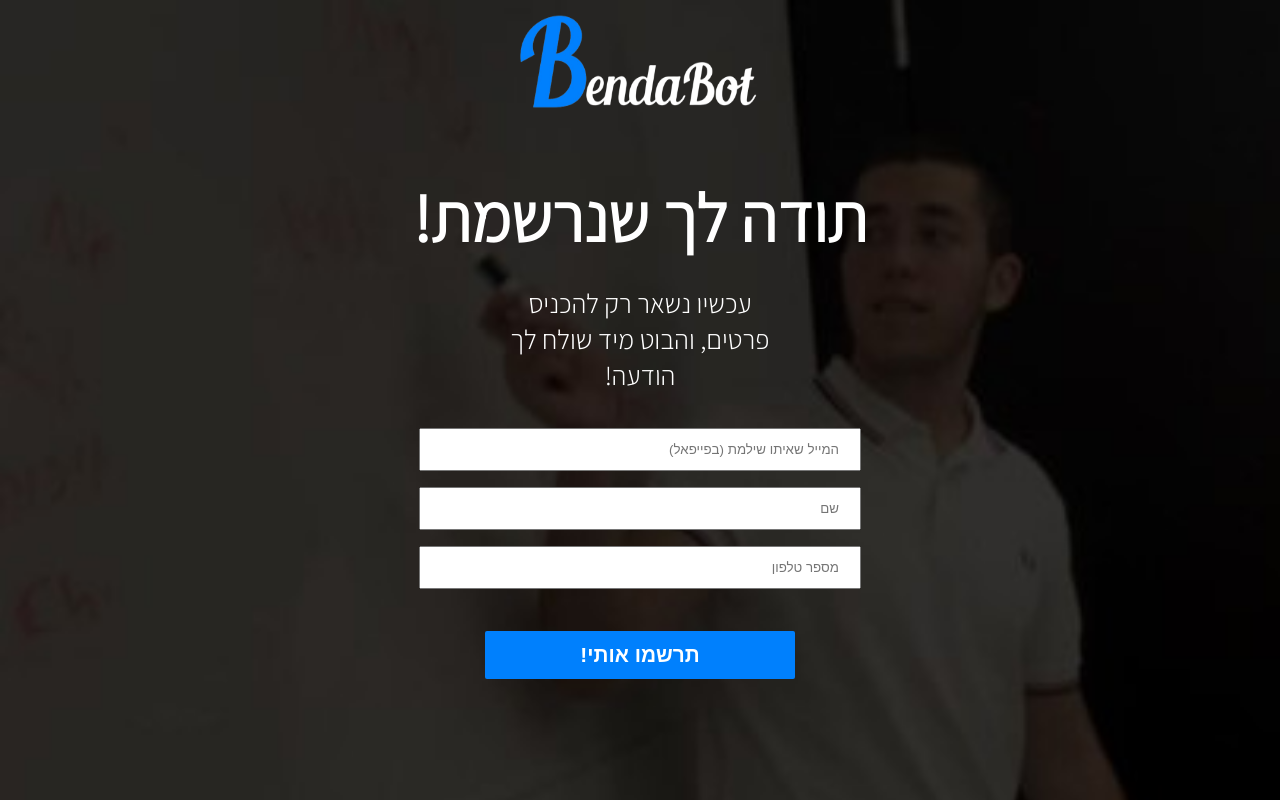
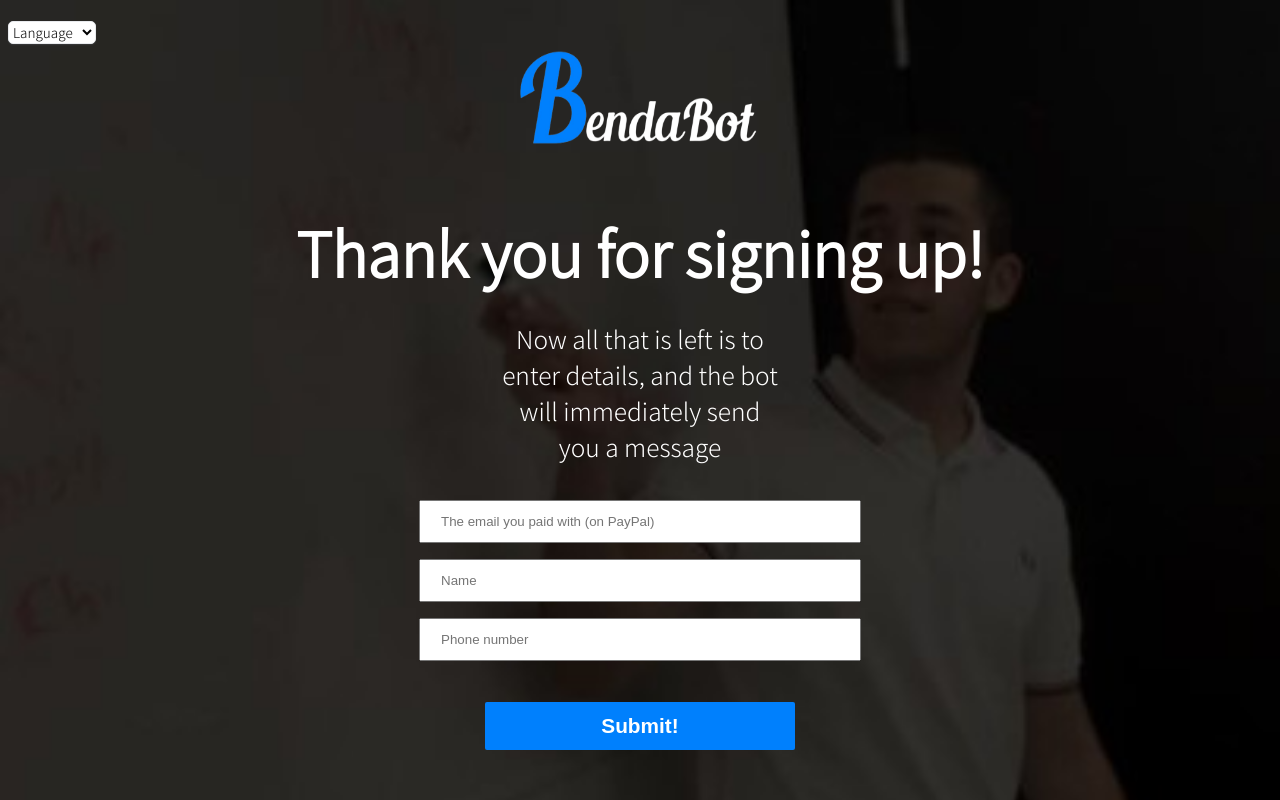
Before and after one commit to eranpenso/addusers.github.io, a PHP site: page / in a window 1280 px wide. Run offline with PHP 8.4, Linux system fonts and the light colour scheme.

Commit message:
added multi language

```diff
--- a/index.html
+++ b/index.html
@@ -6,17 +6,22 @@
     <link rel="stylesheet" href="styles.css">
     <link rel="icon" href="./assets/bendabotlogo.jpeg">
 
-<body class="bg" dir="rtl">
+<body class="bg">
+    <select name="language" onchange="selectionChanged()" id="language" class="langSelect">
+        <option value="" selected disabled hidden>Language</option>
+        <option value="heb">עברית</option>
+        <option value="en">English</option>
+      </select>
     <div class="contextDiv">
         <img src="./assets/bendaLogo-removebg.png">
-        <h1>תודה לך שנרשמת!</h1>
-        <p>עכשיו נשאר רק להכניס פרטים,
+        <h1 id="title">תודה לך שנרשמת!</h1>
+        <p id="sub_title">עכשיו נשאר רק להכניס פרטים,
             והבוט מיד שולח לך הודעה!</p>
         <form>
-            <input type='text' id="mail" placeholder="המייל שאיתו שילמת (בפייפאל)" />
-            <input type='text' id="name" placeholder="שם" />
-            <input type='text' id="phoneNumber" placeholder="מספר טלפון" />
-            <button id="submit_button" type="button" class="submitButton">תרשמו אותי!</button>
+            <input type='text' id="mail" />
+            <input type='text' id="name" />
+            <input type='text' id="phoneNumber" />
+            <button id="submit_button" type="button" class="submitButton"></button>
         </form>
     </div>
 
--- a/scripts.js
+++ b/scripts.js
@@ -1,6 +1,48 @@
 const button = document.getElementById("submit_button");
+//LANGUAGES
+const lang_heb = {
+    title: "תודה לך שנרשמת!",
+    sub_title: "עכשיו נשאר רק להכניס פרטים, והבוט מיד שולח לך הודעה!",
+    mail: "המייל שאיתו שילמת (בפייפאל)",
+    name: "שם",
+    phone_number: "מספר טלפון",
+    button_text: "תרשמו אותי"
+}
+const lang_en = {
+    title: "Thank you for signing up!",
+    sub_title: "Now all that is left is to enter details, and the bot will immediately send you a message",
+    mail: "The email you paid with (on PayPal)",
+    name: "Name",
+    phone_number: "Phone number",
+    button_text: "Submit!"
+}
+
+//LANG SELECTION CHANGED
+document.getElementById("language").onchange = function(){
+    if(this.value == "heb")
+        Render(lang_heb);
+    if(this.value == "en")
+        Render(lang_en);
+}
+
+//RENDER
+const Render = (lang) =>{
+    if(lang == lang_heb)
+        document.body.setAttribute("dir", "rtl");
+    else
+        document.body.setAttribute("dir", "ltr");
+
+    document.getElementById("title").innerHTML = lang.title;
+    document.getElementById("sub_title").innerHTML = lang.sub_title;
+    document.getElementById("mail").placeholder = lang.mail;
+    document.getElementById("name").placeholder = lang.name;
+    document.getElementById("phoneNumber").placeholder = lang.phone_number;
+    document.getElementById("submit_button").innerHTML = lang.button_text;
+}
+
 
 window.onload = function(){
+    Render(lang_en);
     if(!document.referrer.includes("paypal")){
         alert("הדף זמין רק לאחר תשלום!");
         document.getElementById("submit_button").disabled = true;
--- a/styles.css
+++ b/styles.css
@@ -1,4 +1,3 @@
-
 body {
   font-family: "Assistant";
   color: white;
@@ -6,7 +5,6 @@ body {
 @font-face {
   font-family: "Assistant";
   src: url("assets/static/Assistant-Light.ttf");
-
 }
 .bg {
   background-image: url("./assets/darkBG.jpg");
@@ -58,6 +56,19 @@ form {
   border: transparent;
   font-size: 130%;
   font-weight: 700;
+}
+
+.langSelect {
+  margin-right: 92%;
+  margin-top: 1%;
+  width: 7%;
+  border: 1px solid #e8eaed;
+  border-radius: 5px;
+  background: white;
+  box-shadow: 0 1px 3px -2px #9098a9;
+  cursor: pointer;
+  font-family: inherit;
+  font-size: 15px;
 }
 /* Media Queries: Tablet Landscape
 @media screen and (max-width: 1060px) {
@@ -121,4 +132,17 @@ form {
     font-size: 2.5rem;
     font-weight: 700;
   }
+
+  .langSelect {
+    margin-right: 92%;
+    margin-top: 1%;
+    width: 20%;
+    border: 1px solid #e8eaed;
+    border-radius: 5px;
+    background: white;
+    box-shadow: 0 1px 3px -2px #9098a9;
+    cursor: pointer;
+    font-family: inherit;
+    font-size: 18px;
+  }
 }
```
